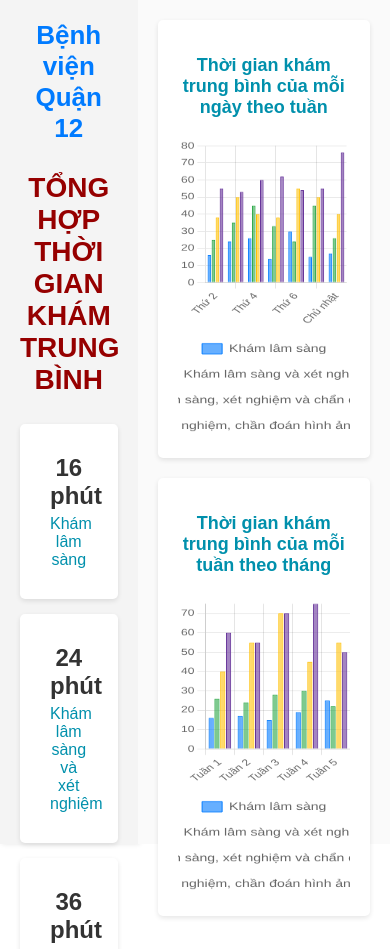
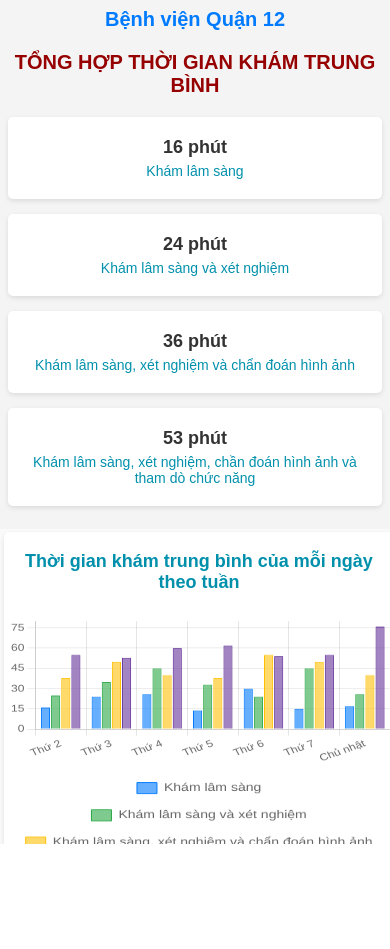
Before and after one commit to dhhiswork/webthoigiankham, a plain HTML site: page index.html in a window 390 px wide. Shown: the top 949 px of the page. After the commit the page ends 844 px from the top, so only its background shows below. Drawn offline with nearby package versions, Linux system fonts and the light colour scheme.

Commit message:
thong-15/11/2024v1

```diff
--- a/script.js
+++ b/script.js
@@ -73,7 +73,7 @@ document.addEventListener("DOMContentLoaded", () => {
       plugins: {
           legend: {
             display: true,
-              position: "bottom", // Đặt vị trí của legend xuống dưới
+            position: "bottom",
             labels: {
               font: {
                 size: 14, // Điều chỉnh kích thước chữ
--- a/styles.css
+++ b/styles.css
@@ -3,21 +3,25 @@ body {
   margin: 0;
   font-family: Arial, sans-serif;
   display: flex;
-    height: 100vh;
+  height: 100vh; /* Chiều cao 100% màn hình */
+  width: 100vw; /* Chiều rộng 100% màn hình */
+  overflow: hidden; /* Loại bỏ thanh trượt */
   color: #333;
 }
 
 .dashboard {
   display: flex;
-    width: 100%;
-    height: 100%;
+  flex: 1;
+  overflow: hidden; /* Ẩn thanh trượt ngang dọc */
 }
 
 /* Sidebar */
 .sidebar {
-    width: 25%;
+  flex: 0 0 25%; /* Sidebar chiếm 20% màn hình */
+  max-width: 25%; /* Đảm bảo chiều rộng tối đa */
+  height: 100%; /* Chiều cao luôn bằng màn hình */
   background-color: #f4f4f4;
-    padding: 20px;
+  padding: 1%;
   box-shadow: 2px 0 5px rgba(0, 0, 0, 0.1);
 }
 
@@ -73,17 +77,20 @@ body {
 
 /* Main Content */
 .main-content {
-    flex-grow: 1;
-    padding: 20px;
+  flex: 1; /* Nội dung chính chiếm phần còn lại */
+  height: 100%;
+  overflow: hidden; /* Loại bỏ thanh cuộn */
+  padding: 1%;
   background-color: #fafafa;
 }
 
 .chart-container {
+  height: 40%; /* Biểu đồ chiếm 45% chiều cao màn hình */
+  margin-bottom: 2%; /* Giảm khoảng cách giữa các biểu đồ */
   background-color: #fff;
   border-radius: 5px;
   box-shadow: 0 2px 5px rgba(0, 0, 0, 0.1);
-    padding: 20px;
-    margin-bottom: 20px;
+  padding: 1%;
 }
 
 .chart-container h2 {
@@ -95,5 +102,128 @@ body {
 
 canvas {
   width: 100% !important;
-    height: 300px !important;
+  height: 80% !important;
 }
+
+.chart-legend {
+  display: flex;
+  justify-content: center; /* Canh giữa các legend */
+  flex-wrap: wrap; /* Xuống dòng nếu không đủ chỗ */
+  margin-top: 10px;
+}
+
+.legend-item {
+  display: flex;
+  align-items: center;
+  margin: 5px 10px; /* Khoảng cách giữa các legend */
+  font-size: 14px;
+}
+
+.legend-color {
+  display: inline-block;
+  width: 20px; /* Kích thước ô màu */
+  height: 16px;
+  margin-right: 5px;
+  border-radius: 4px; /* Làm tròn ô màu */
+}
+
+
+@media screen and (max-width: 768px) {
+  .dashboard {
+    flex-direction: column; /* Các phần tử xếp chồng theo chiều dọc */
+  }
+
+  .sidebar {
+    flex: 0 0 auto; /* Chiều rộng tự động điều chỉnh */
+    max-width: 100%; /* Sidebar chiếm toàn bộ chiều rộng */
+    height: 100%; /* Chiều cao tự động */
+  }
+
+  .main-content {
+    flex: 1;
+    width: 100%; /* Nội dung chính cũng chiếm toàn bộ màn hình */
+  }
+
+  .chart-container {
+    height: 40vh; /* Thu nhỏ chiều cao biểu đồ */
+  }
+
+  canvas {
+    height: 100%;
+  }
+
+   .sidebar {
+      flex: 0 0 auto !important;
+      max-width: 100% !important;
+      height: auto !important;
+      padding: 2% !important;
+      background-color: #f4f4f4;
+  }
+
+  .sidebar .stat {
+      padding: 20px !important;
+      font-size: 14px !important;
+  }
+
+  .sidebar .stat h2 {
+      font-size: 18px !important;
+  }
+
+  .sidebar .stat p {
+      font-size: 14px !important;
+  }
+
+  .sidebar .logo h1 {
+      font-size: 20px !important;
+  }
+
+  .sidebar .logo p {
+      font-size: 20px !important;
+  }
+
+  .sidebar .stats {
+      margin-top: 10px !important;
+  }
+}
+
+@media screen and (max-height: 768px) {
+
+  .sidebar {
+    flex: 0 0 auto; /* Chiều rộng tự động điều chỉnh */
+    max-width: 100%; /* Sidebar chiếm toàn bộ chiều rộng */
+    height: 100%; /* Chiều cao tự động */
+  }
+
+   .sidebar {
+      flex: 0 0 auto !important;
+      max-width: 100% !important;
+      height: auto !important;
+      padding: 2% !important;
+      background-color: #f4f4f4;
+  }
+
+  .sidebar .stat {
+      padding: 20px !important;
+      font-size: 14px !important;
+  }
+
+  .sidebar .stat h2 {
+      font-size: 18px !important;
+  }
+
+  .sidebar .stat p {
+      font-size: 14px !important;
+  }
+
+  .sidebar .logo h1 {
+      font-size: 20px !important;
+  }
+
+  .sidebar .logo p {
+      font-size: 20px !important;
+  }
+
+  .sidebar .stats {
+      margin-top: 10px !important;
+  }
+}
```
Also changed, not shown: index.html (+5 -1 lines). Lines whose indentation alone changed are shown as unchanged.
